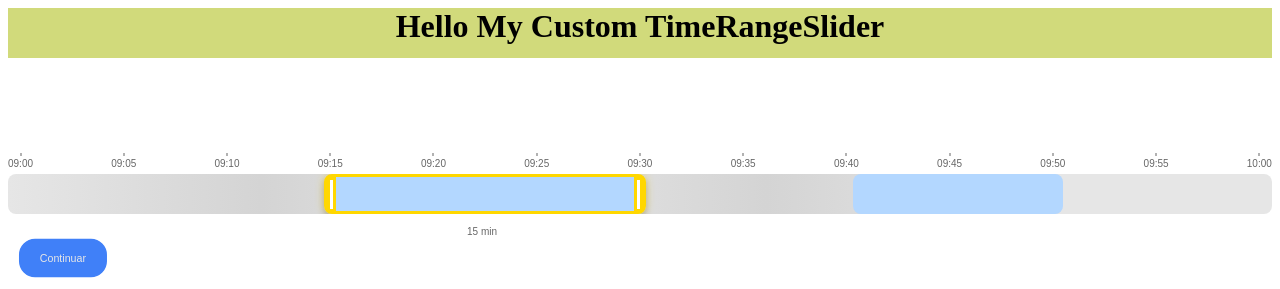
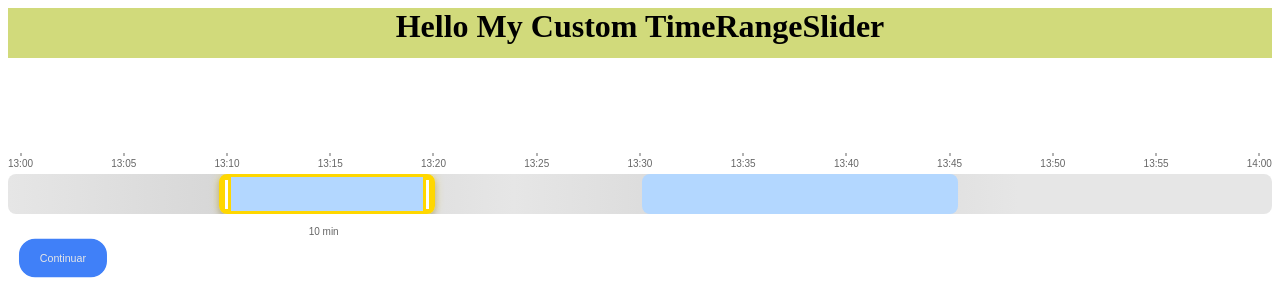
Before and after one commit to afgomez123/spike-timeRangeSlider, an Angular app: page / in a window 1280 px wide. Shown: the top 289 px of the page. Built offline with nearby package versions, Linux system fonts and the light colour scheme; what @angular-slider/ngx-slider would draw is missing.

Commit message:
Version componente demo v1

```diff
--- a/src/app/app.component.html
+++ b/src/app/app.component.html
@@ -3,10 +3,10 @@
 </h1>
 
   <app-time-line style="width: 100%;"
-    [startHour]="9"
-    [endHour]="10"
+    [startHour]="13"
+    [endHour]="14"
     [interval]="5"
-    [timeRanges]="[{ startTime: '09:15', endTime: '09:30' },{ startTime: '09:40', endTime: '09:50' }]"
+    [timeRanges]="[{ startTime: '13:10', endTime: '13:20' },{ startTime: '13:30', endTime: '13:45' }]"
   >
   </app-time-line>
 
--- a/src/app/common/slider/time-line/time-line.component.ts
+++ b/src/app/common/slider/time-line/time-line.component.ts
@@ -44,14 +44,16 @@ export class TimeLineComponent implements AfterViewInit, OnInit {
   constructor(private renderer: Renderer2) {}
 
   ngOnInit() {
-    // this.generateHoursRange(8, 9, 5);
     this.generateHoursRange(); // Usa las propiedades configurables
   }
 
   ngAfterViewInit() {
     this.setupDragAndResizeEvents();
     this.calculateTimeBlockPositions(); // Calcula posiciones con los bloques recibidos
-    this.setInitialSelectionBoxPosition();
+    // setTimeout(() => {
+      this.setInitialSelectionBoxPosition();// inactiva provision
+
+    // }, 2000);
   }
 
   private setupDragAndResizeEvents() {
@@ -143,7 +145,7 @@ export class TimeLineComponent implements AfterViewInit, OnInit {
    *
    * @returns {void}
    */
-  calculateTimeBlockPositions() {
+  calculateTimeBlockPositions(): void {
     this.timeRanges = this.timeRanges.map((range) => {
       const startPixels = this.convertTimeToPixels(range.startTime);
       const endPixels = this.convertTimeToPixels(range.endTime);
@@ -259,14 +261,24 @@ export class TimeLineComponent implements AfterViewInit, OnInit {
    * If the range is not available, it adds an 'invalid' class to the selection box.
    */
 
-  //v2
+
+  //v3
   private resizeBox(e: MouseEvent) {
+    const timelineWidth = this.timelineTrack.nativeElement.offsetWidth;
+    const minutesInTimeline = (this.endHour - this.startHour) * 60;
+
+    // Cálculo de los píxeles mínimos y máximos en función del intervalo de tiempo
+    const minTime = 1; // Mínimo tiempo en minutos permitido
+    const maxTime = 10; // Máximo tiempo en minutos permitido
+    const minWidthInPixels = (minTime / minutesInTimeline) * timelineWidth;
+    const maxWidthInPixels = (maxTime / minutesInTimeline) * timelineWidth;
+
     let newWidth: number;
     let newLeft: number;
 
     if (this.isLeftHandle) {
       const delta = this.startX - e.pageX;
-      newWidth = Math.max(30, this.startWidth + delta);
+      newWidth = Math.max(minWidthInPixels, Math.min(this.startWidth + delta, maxWidthInPixels));
       newLeft = Math.max(0, this.startLeft - delta);
 
       if (newLeft + newWidth <= this.timelineTrack.nativeElement.offsetWidth) {
@@ -275,7 +287,7 @@ export class TimeLineComponent implements AfterViewInit, OnInit {
       }
     } else {
       const delta = e.pageX - this.startX;
-      newWidth = Math.max(30, this.startWidth + delta);
+      newWidth = Math.max(minWidthInPixels, Math.min(this.startWidth + delta, maxWidthInPixels));
       newLeft = this.startLeft;
 
       if (
@@ -286,6 +298,7 @@ export class TimeLineComponent implements AfterViewInit, OnInit {
       }
     }
 
+    // Verificar disponibilidad y actualizar duración
     this.isRangeAvailable = this.checkRangeAvailability(newLeft, newWidth);
     this.durationLabel.nativeElement.style.left = `${
       newLeft + newWidth / 2 - 20
@@ -308,6 +321,57 @@ export class TimeLineComponent implements AfterViewInit, OnInit {
         });
     }
 }
+
+
+  //v2
+//   private resizeBox(e: MouseEvent) {
+//     let newWidth: number;
+//     let newLeft: number;
+
+//     if (this.isLeftHandle) {
+//       const delta = this.startX - e.pageX;
+//       newWidth = Math.max(30, this.startWidth + delta);
+//       newLeft = Math.max(0, this.startLeft - delta);
+
+//       if (newLeft + newWidth <= this.timelineTrack.nativeElement.offsetWidth) {
+//         this.selectionBox.nativeElement.style.width = `${newWidth}px`;
+//         this.selectionBox.nativeElement.style.left = `${newLeft}px`;
+//       }
+//     } else {
+//       const delta = e.pageX - this.startX;
+//       newWidth = Math.max(30, this.startWidth + delta);
+//       newLeft = this.startLeft;
+
+//       if (
+//         this.startLeft + newWidth <=
+//         this.timelineTrack.nativeElement.offsetWidth
+//       ) {
+//         this.selectionBox.nativeElement.style.width = `${newWidth}px`;
+//       }
+//     }
+
+//     this.isRangeAvailable = this.checkRangeAvailability(newLeft, newWidth);
+//     this.durationLabel.nativeElement.style.left = `${
+//       newLeft + newWidth / 2 - 20
+//     }px`;
+//     this.updateDurationLabel();
+
+//     if (this.isRangeAvailable) {
+//       this.renderer.removeClass(this.selectionBox.nativeElement, 'invalid');
+//       this.selectionBox.nativeElement
+//         .querySelectorAll('.resize-handle')
+//         .forEach((handle: HTMLElement) => {
+//           this.renderer.removeClass(handle, 'invalid');
+//         });
+//     } else {
+//       this.renderer.addClass(this.selectionBox.nativeElement, 'invalid');
+//       this.selectionBox.nativeElement
+//         .querySelectorAll('.resize-handle')
+//         .forEach((handle: HTMLElement) => {
+//           this.renderer.addClass(handle, 'invalid');
+//         });
+//     }
+// }
 
 
   //v1
@@ -390,6 +454,82 @@ export class TimeLineComponent implements AfterViewInit, OnInit {
     return `${this.padTime(hours)}:${this.padTime(minutes)}`;
   }
 
+
+
+  //v3
+  private setInitialSelectionBoxPosition() {
+    if (this.timeRanges.length > 0) {
+        const firstRange = this.timeRanges[0];
+
+        const startPixels = this.convertTimeToPixels(firstRange.startTime);
+
+        // Calcula el ancho en píxeles para 10 minutos y redondea hacia abajo
+        const timelineWidth = this.timelineTrack.nativeElement.offsetWidth;
+        const minutesInTimeline = (this.endHour - this.startHour) * 60;
+        const tenMinutesWidth = Math.floor((10 / minutesInTimeline) * timelineWidth);
+
+        // Posicionar el selection-box en el primer rango válido y con un ancho de 10 minutos
+        this.renderer.setStyle(
+            this.selectionBox.nativeElement,
+            'left',
+            `${startPixels}px`
+        );
+        this.renderer.setStyle(
+            this.selectionBox.nativeElement,
+            'width',
+            `${tenMinutesWidth}px`
+        );
+
+        // Asegurar que isRangeAvailable sea verdadero
+        this.isRangeAvailable = true;
+
+        // Actualizar el valor de duration-label al cargar el componente
+        this.updateDurationLabel();
+
+        this.durationLabel.nativeElement.style.left = `${
+            startPixels + tenMinutesWidth / 2 - 20
+        }px`;
+    }
+}
+
+  //v2
+//   private setInitialSelectionBoxPosition() {
+//     if (this.timeRanges.length > 0) {
+//         const firstRange = this.timeRanges[0];
+
+//         const startPixels = this.convertTimeToPixels(firstRange.startTime);
+
+//         // Calcula el ancho en píxeles para 10 minutos
+//         const timelineWidth = this.timelineTrack.nativeElement.offsetWidth;
+//         const minutesInTimeline = (this.endHour - this.startHour) * 60;
+//         const tenMinutesWidth = (10 / minutesInTimeline) * timelineWidth;
+
+
+//         // Posicionar el selection-box en el primer rango válido y con un ancho de 10 minutos
+//         this.renderer.setStyle(
+//             this.selectionBox.nativeElement,
+//             'left',
+//             `${startPixels}px`
+//         );
+//         this.renderer.setStyle(
+//             this.selectionBox.nativeElement,
+//             'width',
+//             `${tenMinutesWidth}px`
+//         );
+
+//         // Asegurar que isRangeAvailable sea verdadero
+//         this.isRangeAvailable = true;
+
+//         // Actualizar el valor de duration-label al cargar el componente
+//         this.updateDurationLabel();
+
+//         this.durationLabel.nativeElement.style.left = `${
+//             startPixels + tenMinutesWidth / 2 - 20
+//         }px`;
+//     }
+// }
+
+
   // V1
   /**
    * Sets the initial position and size of the selection box based on the first time range.
@@ -407,37 +547,37 @@ export class TimeLineComponent implements AfterViewInit, OnInit {
    * - `this.renderer` must be a valid Angular Renderer2 instance.
    * - `this.selectionBox` and `this.durationLabel` must be valid ElementRef instances.
    */
-  private setInitialSelectionBoxPosition() {
-    if (this.timeRanges.length > 0) {
-      const firstRange = this.timeRanges[0];
+  // private setInitialSelectionBoxPosition() {
+  //   if (this.timeRanges.length > 0) {
+  //     const firstRange = this.timeRanges[0];
 
-      const startPixels = this.convertTimeToPixels(firstRange.startTime);
-      const endPixels = this.convertTimeToPixels(firstRange.endTime);
-      const width = endPixels - startPixels; // Restar 6 para mejorar la precisión
+  //     const startPixels = this.convertTimeToPixels(firstRange.startTime);
+  //     const endPixels = this.convertTimeToPixels(firstRange.endTime);
+  //     const width = endPixels - startPixels; // Restar 6 para mejorar la precisión
 
-      // Posicionar el selection-box en el primer rango válido
-      this.renderer.setStyle(
-        this.selectionBox.nativeElement,
-        'left',
-        `${startPixels}px`
-      );
-      this.renderer.setStyle(
-        this.selectionBox.nativeElement,
-        'width',
-        `${width}px`
-      );
+  //     // Posicionar el selection-box en el primer rango válido
+  //     this.renderer.setStyle(
+  //       this.selectionBox.nativeElement,
+  //       'left',
+  //       `${startPixels}px`
+  //     );
+  //     this.renderer.setStyle(
+  //       this.selectionBox.nativeElement,
+  //       'width',
+  //       `${width}px`
+  //     );
 
-      // Asegurar que isRangeAvailable sea verdadero
-      this.isRangeAvailable = true;
+  //     // Asegurar que isRangeAvailable sea verdadero
+  //     this.isRangeAvailable = true;
 
-      // Actualizar el valor de duration-label al cargar el componente
-      this.updateDurationLabel();
+  //     // Actualizar el valor de duration-label al cargar el componente
+  //     this.updateDurationLabel();
 
-      this.durationLabel.nativeElement.style.left = `${
-        startPixels + width / 2 - 20
-      }px`;
-    }
-  }
+  //     this.durationLabel.nativeElement.style.left = `${
+  //       startPixels + width / 2 - 20
+  //     }px`;
+  //   }
+  // }
 
   private calculateSelectionDuration(): number {
     const width = this.selectionBox.nativeElement.offsetWidth;
@@ -450,6 +590,7 @@ export class TimeLineComponent implements AfterViewInit, OnInit {
     return (pixels / timelineWidth) * minutesInTimeline;
   }
 
+  //v1
   private updateDurationLabel() {
     const duration = Math.round(this.calculateSelectionDuration());
     this.durationLabel.nativeElement.innerText = `${duration} min`;
```
Also changed, not shown: src/app/common/slider/ngx-time-slider/ngx-time-slider.component.ts (+4 -4 lines).
